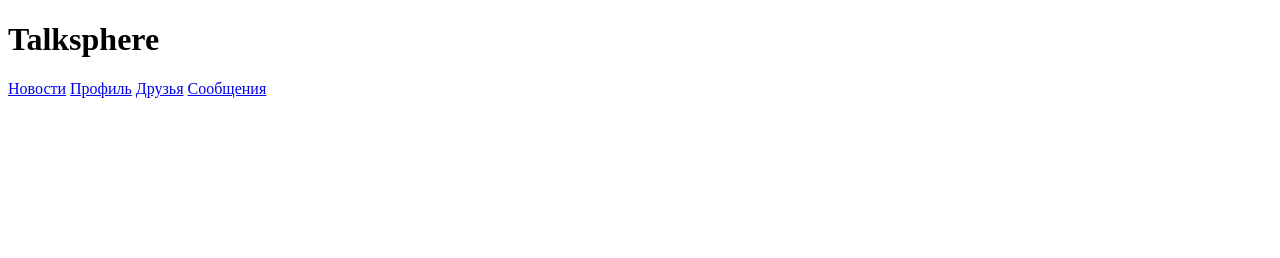
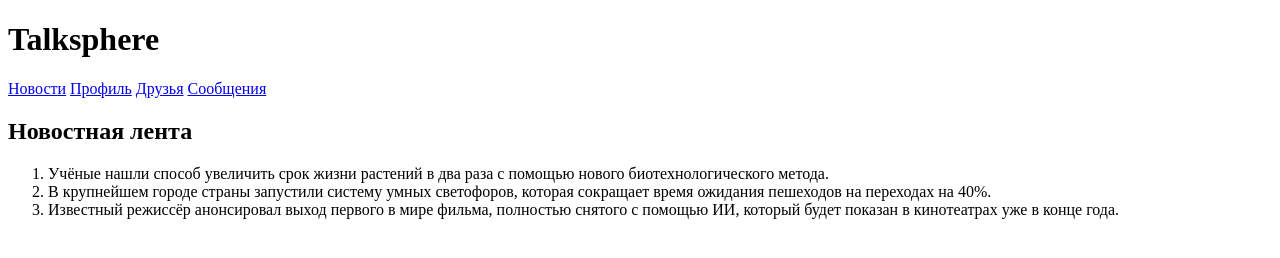
Before and after one commit to tatianapudow/HTML-CSS, a plain HTML site: page index.html in a window 1280 px wide. Drawn offline with Linux system fonts and the light colour scheme.

Commit message:
добавила топ новостей (ol)

```diff
--- a/index.html
+++ b/index.html
@@ -13,6 +13,14 @@
         <a href="/friends.html">Друзья</a>
         <a href="#">Сообщения</a>
     </div>
+    <div>
+        <h2>Новостная лента</h2>
+        <ol>
+            <li> Учёные нашли способ увеличить срок жизни растений в два раза с помощью нового биотехнологического метода.</li>
+            <li> В крупнейшем городе страны запустили систему умных светофоров, которая сокращает время ожидания пешеходов на переходах на 40%.</li>
+            <li>Известный режиссёр анонсировал выход первого в мире фильма, полностью снятого с помощью ИИ, который будет показан в кинотеатрах уже в конце года.</li>
+        </ol>
+    </div>
 
 
 </body>
```
